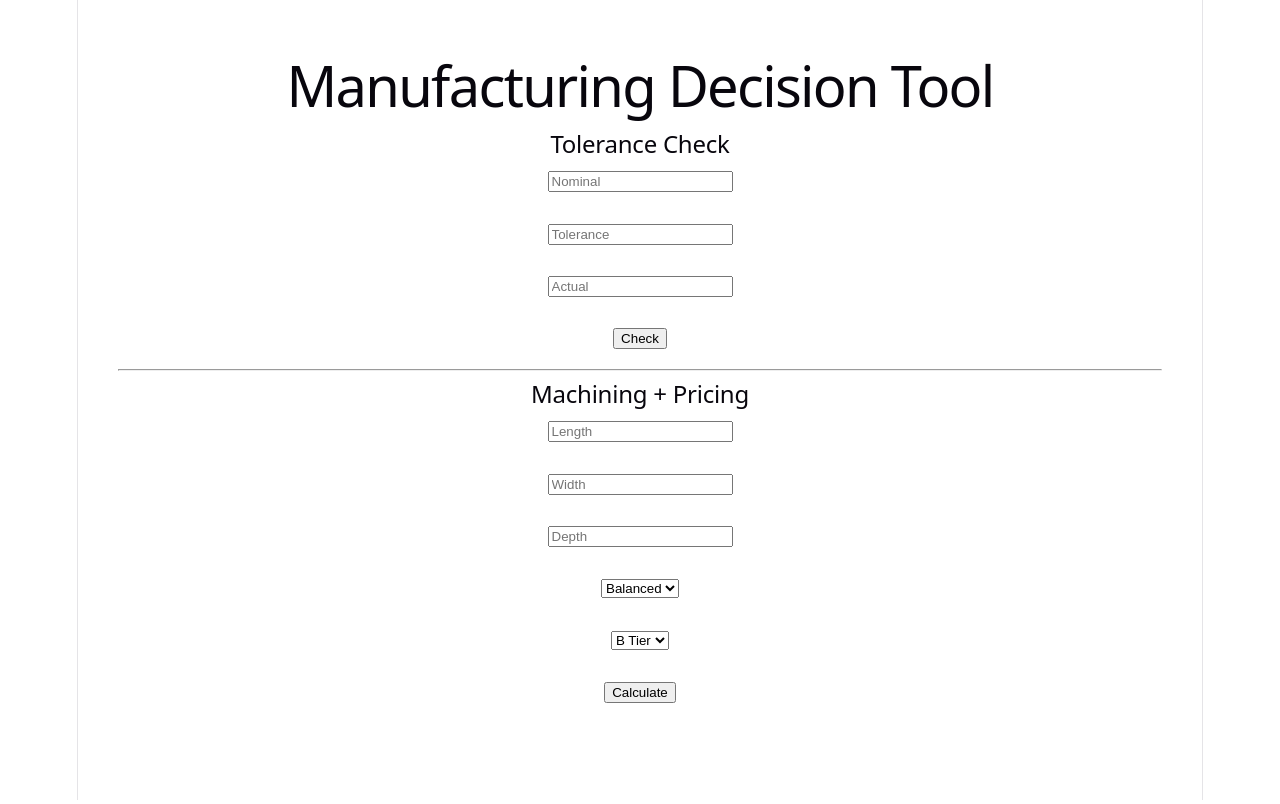
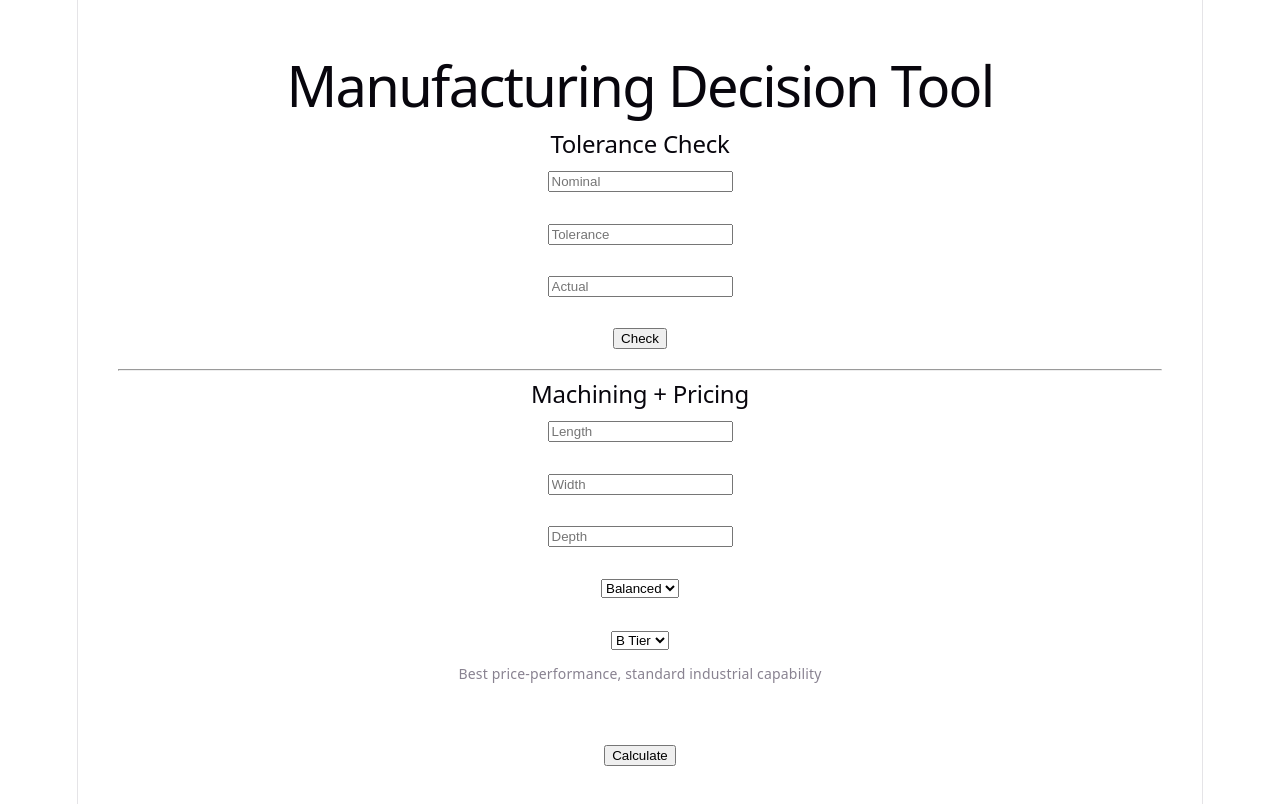
Before and after one commit to serifsumer-coder/tolerance-app, a React (Vite) app: page / in a window 1280 px wide. Shown: the top 804 px of the page. Built offline with nearby package versions, Linux system fonts and the light colour scheme.

Commit message:
added supplier descriptions

```diff
--- a/src/App.jsx
+++ b/src/App.jsx
@@ -22,9 +22,21 @@ export default function App() {
   };
 
   const supplierRates = {
-    A: { rate: 55, label: "🟢 A Tier (Premium Supplier)" },
-    B: { rate: 45, label: "🟡 B Tier (Balanced Supplier)" },
-    C: { rate: 35, label: "🔴 C Tier (Cost Supplier)" }
+    A: {
+      rate: 55,
+      label: "🟢 A Tier (Premium Supplier)",
+      desc: "High reliability, advanced machines, Western Europe pricing"
+    },
+    B: {
+      rate: 45,
+      label: "🟡 B Tier (Balanced Supplier)",
+      desc: "Best price-performance, standard industrial capability"
+    },
+    C: {
+      rate: 35,
+      label: "🔴 C Tier (Cost Supplier)",
+      desc: "Low cost, small workshops, higher uncertainty"
+    }
   };
 
   // TOLERANCE
@@ -89,6 +101,8 @@ Suppliers may quote around this range depending on complexity`
     );
   };
 
+  const supplierDescription = supplierRates[supplier].desc;
+
   return (
     <div style={{ padding: "40px", textAlign: "center" }}>
       <h1>Manufacturing Decision Tool</h1>
@@ -127,6 +141,11 @@ Suppliers may quote around this range depending on complexity`
         <option value="C">C Tier</option>
       </select>
 
+      {/* 🔥 NEW: DESCRIPTION */}
+      <div style={{ marginTop: "10px", fontSize: "14px", opacity: 0.8 }}>
+        {supplierDescription}
+      </div>
+
       <br /><br />
 
       <button onClick={handleMachining}>Calculate</button>
```
